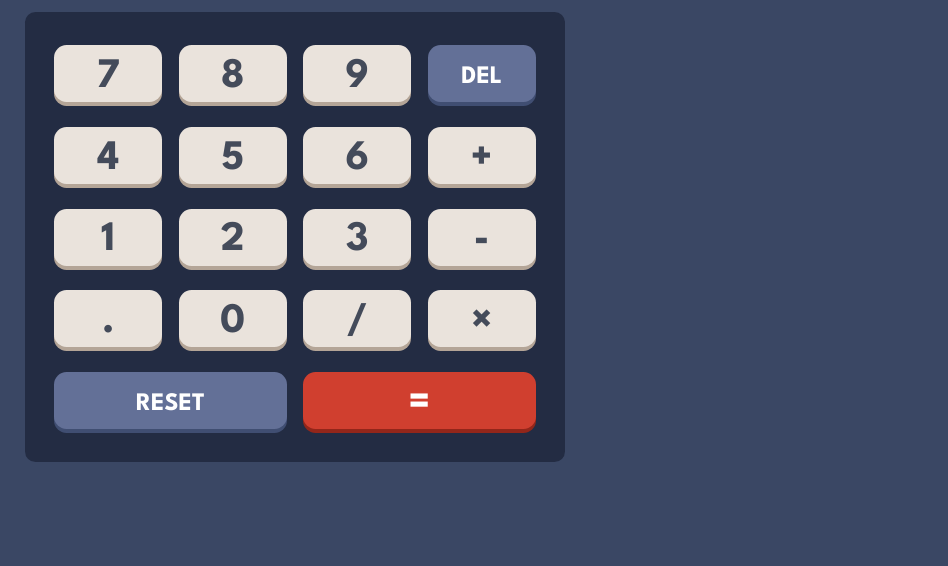
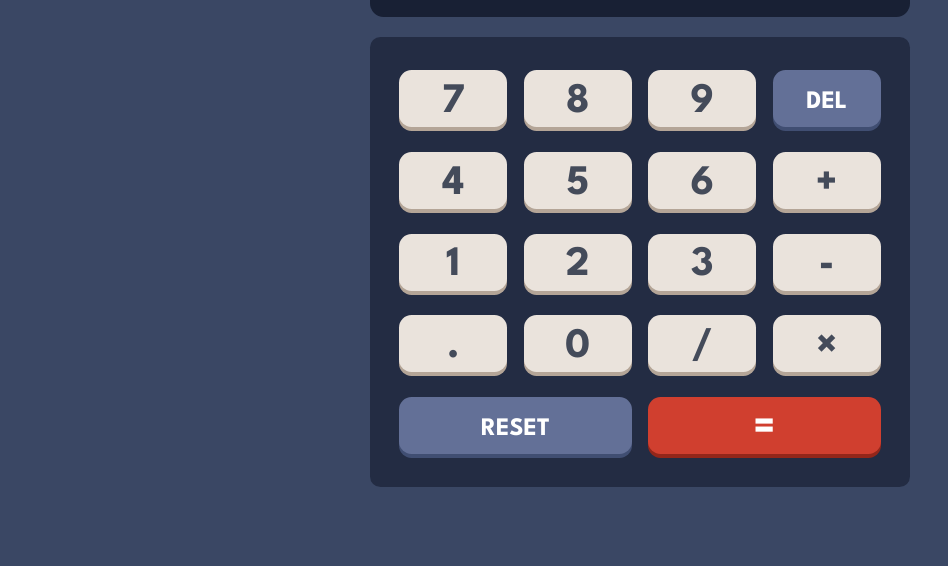
Before and after one commit to mitinull/calculator-app-main, a plain HTML site: page index.html in a window 1280 px wide. Shown: the part 234-800 px from the top of the page, without its empty margins (0-948 px from the left). Drawn offline with Linux system fonts and the light colour scheme.

Commit message:
centerize main

```diff
--- a/css/style.css
+++ b/css/style.css
@@ -63,8 +63,8 @@ body {
 
 main {
   max-width: 540px;
-  margin: 25px;
-  margin-top: 40px;
+  padding: 25px;
+  margin: 40px auto 5px auto;
 }
 
 .header {
```
